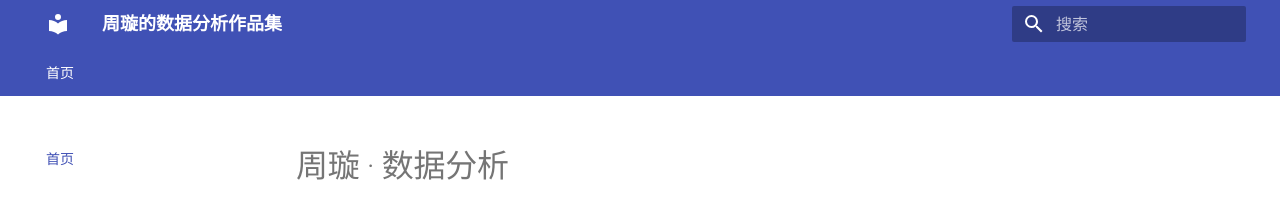
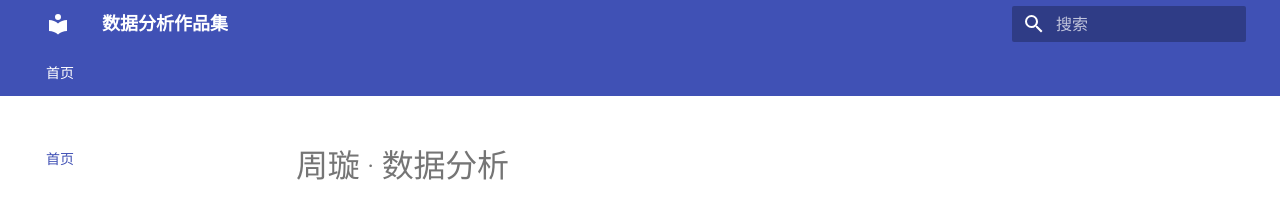
Before and after one commit to anka88888/anka, an MkDocs documentation site: the page built from docs/index.md, in a window 1280 px wide. Shown: the top 204 px of the page. Built offline with MkDocs 1.6.1 and Material for MkDocs 9.7.7, drawn with Linux system fonts in a browser that asks for light colours.

Commit message:
Update mkdocs.yml

```diff
--- a/mkdocs.yml
+++ b/mkdocs.yml
@@ -1,4 +1,4 @@
-site_name: 周璇的数据分析作品集
+site_name: 数据分析作品集
 site_url: https://ankateam.xyz/
 site_description: 数据分析 / 数据运营个人作品集
 theme:
```
